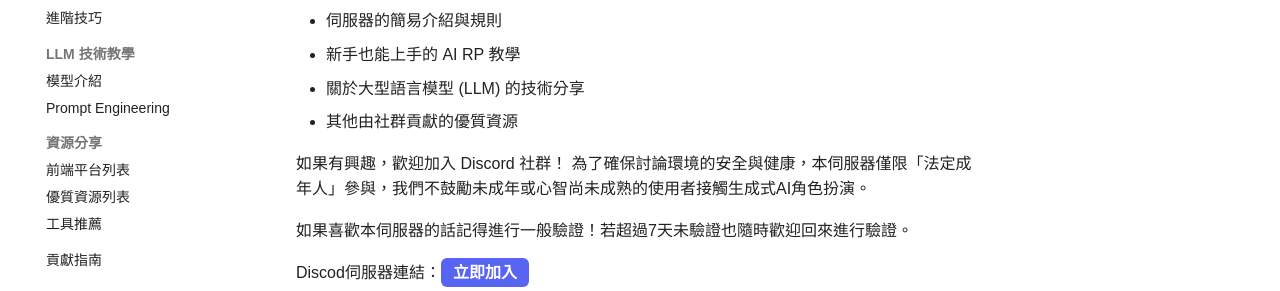
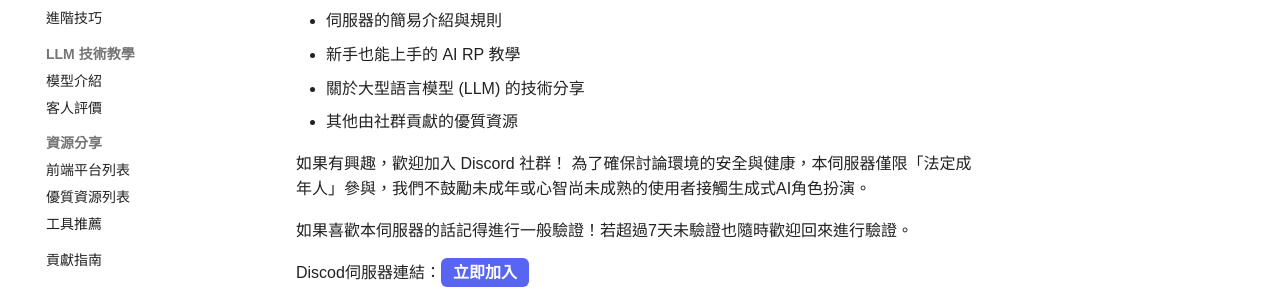
Before and after one commit to Chocochocococo/ai-milktea-wiki, an MkDocs documentation site: the page built from docs/index.md, in a window 1280 px wide. Shown: the part 300-591 px from the top of the page. Built offline with MkDocs 1.6.1 and Material for MkDocs 9.7.7, drawn with Linux system fonts in a browser that asks for light colours.

Commit message:
Update mkdocs.yml

```diff
--- a/mkdocs.yml
+++ b/mkdocs.yml
@@ -48,7 +48,7 @@ nav:
     - 進階技巧: tutorials/rp/advanced.md
   - LLM 技術教學:
     - 模型介紹: tutorials/llm/models.md
-    - Prompt Engineering: tutorials/llm/prompt-engineering.md
+    - 客人評價: llm/guestreviews.md
   - 資源分享:
     - 前端平台列表: resources/frontend.md
     - 優質資源列表: resources/awesome-list.md
```
